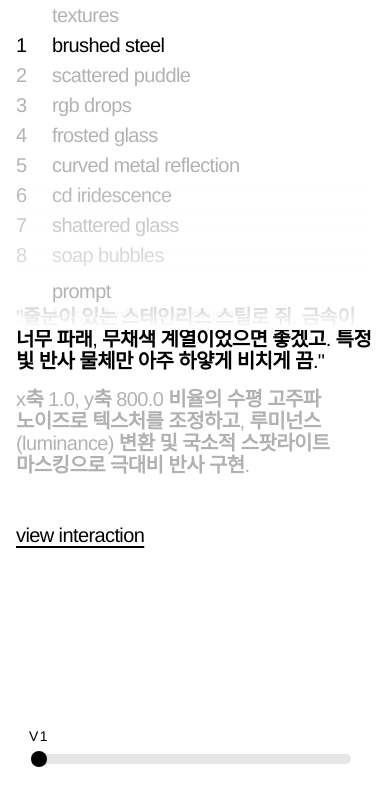
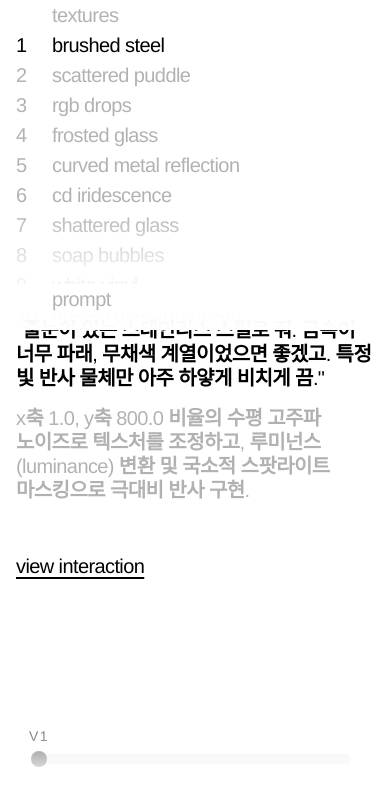
Before and after one commit to jonghyeokcolinlee/texture, a Next.js app: page / in a window 390 px wide. Shown: the top 806 px of the page. Built offline with nearby package versions, Linux system fonts and the light colour scheme.

Commit message:
feat: update homepage content and layout in page component

```diff
--- a/src/app/page.tsx
+++ b/src/app/page.tsx
@@ -181,10 +181,11 @@ export default function Home() {
     ];
 
     const [activeMaterialTitle, setActiveMaterialTitle] = useState<string>(materials[0].title);
-    const [hoveredMaterialTitle, setHoveredMaterialTitle] = useState<string | null>(null);
+    const [previewMaterialTitle, setPreviewMaterialTitle] = useState<string | null>(null);
     const [activeVersionIndex, setActiveVersionIndex] = useState<number>(0);
 
-    const activeMat = materials.find(m => m.title === activeMaterialTitle) || materials[0];
+    const displayMaterialTitle = previewMaterialTitle || activeMaterialTitle;
+    const activeMat = materials.find(m => m.title === displayMaterialTitle) || materials[0];
     const activeVersion = activeMat.versions[activeVersionIndex];
 
     const wheelRef = useRef<HTMLDivElement>(null);
@@ -237,10 +238,10 @@ export default function Home() {
                 </div>
 
                 <div className="w-full flex-1 overflow-visible text-[20px] lg:text-[28px] tracking-[-0.03em] leading-[1.1] font-medium text-black">
-                    <div className="relative w-full h-full overflow-visible">
-                        <div className="absolute bottom-0 left-0 w-full h-[50%] bg-gradient-to-t from-white to-transparent pointer-events-none z-30 md:hidden" />
+                    <div className="relative w-full h-full overflow-hidden">
+                        {/* Mobile Gradient Mask for Scrollable List */}
+                        <div className="absolute bottom-0 left-0 w-full h-[40%] bg-gradient-to-t from-white via-white/80 to-transparent pointer-events-none z-30 md:hidden" />
 
-                        {/* Scrollable Wheel - using snap-start now to align top */}
                         <div
                             ref={wheelRef}
                             onScroll={handleScroll}
@@ -260,12 +261,12 @@ export default function Home() {
                                         ref={(el) => { itemRefs.current[i] = el; }}
                                         onMouseEnter={() => {
                                             if (window.innerWidth >= 768) {
-                                                setHoveredMaterialTitle(mat.title);
+                                                setPreviewMaterialTitle(mat.title);
                                             }
                                         }}
                                         onMouseLeave={() => {
                                             if (window.innerWidth >= 768) {
-                                                setHoveredMaterialTitle(null);
+                                                setPreviewMaterialTitle(null);
                                             }
                                         }}
                                         onClick={() => {
@@ -277,9 +278,9 @@ export default function Home() {
                                             }
                                         }}
                                         className={`flex items-start w-full py-1 snap-start md:snap-align-none transition-opacity duration-300 md:cursor-pointer select-none
-                                            ${activeMaterialTitle === mat.title ? "opacity-100" : "opacity-30"}`}
+                                            ${displayMaterialTitle === mat.title ? "opacity-100" : (activeMaterialTitle === mat.title ? "opacity-30" : "opacity-30")}`}
                                     >
-                                        <span className={`w-[1.8em] shrink-0 text-left transition-colors duration-300 ${hoveredMaterialTitle === mat.title && activeMaterialTitle !== mat.title ? "text-black/100" : ""}`}>
+                                        <span className={`w-[1.8em] shrink-0 text-left transition-colors duration-300 ${displayMaterialTitle === mat.title && activeMaterialTitle !== mat.title ? "text-black/100" : ""}`}>
                                             {indicator}
                                         </span>
                                         <p className="mb-0 flex-1 text-left">{text}</p>
@@ -294,17 +295,20 @@ export default function Home() {
 
             {/* 2. Right Pane: Information Details */}
             <div className="flex-none md:flex-1 h-[60%] md:h-full bg-white relative flex flex-row overflow-hidden px-4 md:px-0">
-                    <div className="h-full overflow-y-auto no-scrollbar pb-0 flex flex-col w-full">
+                    {/* Gradient overlay for bottom of right pane */}
+                    <div className="absolute bottom-0 left-0 w-full h-[20%] bg-gradient-to-t from-white to-transparent pointer-events-none z-30" />
+
+                    <div className="h-full w-full overflow-y-auto no-scrollbar pb-0 flex flex-col pt-2 md:pt-0">
                         {/* Fixed Title: prompt */}
                         <div className="flex items-start w-full py-1 text-black/30 select-none flex-none bg-white z-30 text-[20px] lg:text-[28px] tracking-[-0.03em] leading-[1.1]">
                             <span className="w-[1.8em] shrink-0 text-left" />
                             <p className="mb-0 flex-1 text-left font-medium">prompt</p>
                         </div>
 
-                        <div className="max-w-[800px] text-[20px] lg:text-[28px] tracking-[-0.03em] leading-[1.1] text-black font-medium w-full pb-12 md:pb-24">
+                        <div className="max-w-[800px] text-[20px] lg:text-[28px] tracking-[-0.03em] leading-[1.2] text-black font-medium w-full pb-12 md:pb-24">
                             {activeMat && activeVersion ? (
                                 <div className="flex flex-col justify-start">
-                                    <div className="whitespace-pre-wrap break-keep flex flex-col gap-4">
+                                    <div className="whitespace-pre-wrap break-keep flex flex-col gap-4 py-1">
                                         <div className="opacity-100">
                                             {renderMixedText(activeVersion.prompt.split("\n\n")[0])}
                                         </div>
@@ -322,7 +326,7 @@ export default function Home() {
                                     </Link>
                                 </div>
                             ) : (
-                                <div className="opacity-30 font-medium select-none">
+                                <div className="opacity-30 font-medium select-none py-1">
                                     choose a material
                                 </div>
                             )}
```
